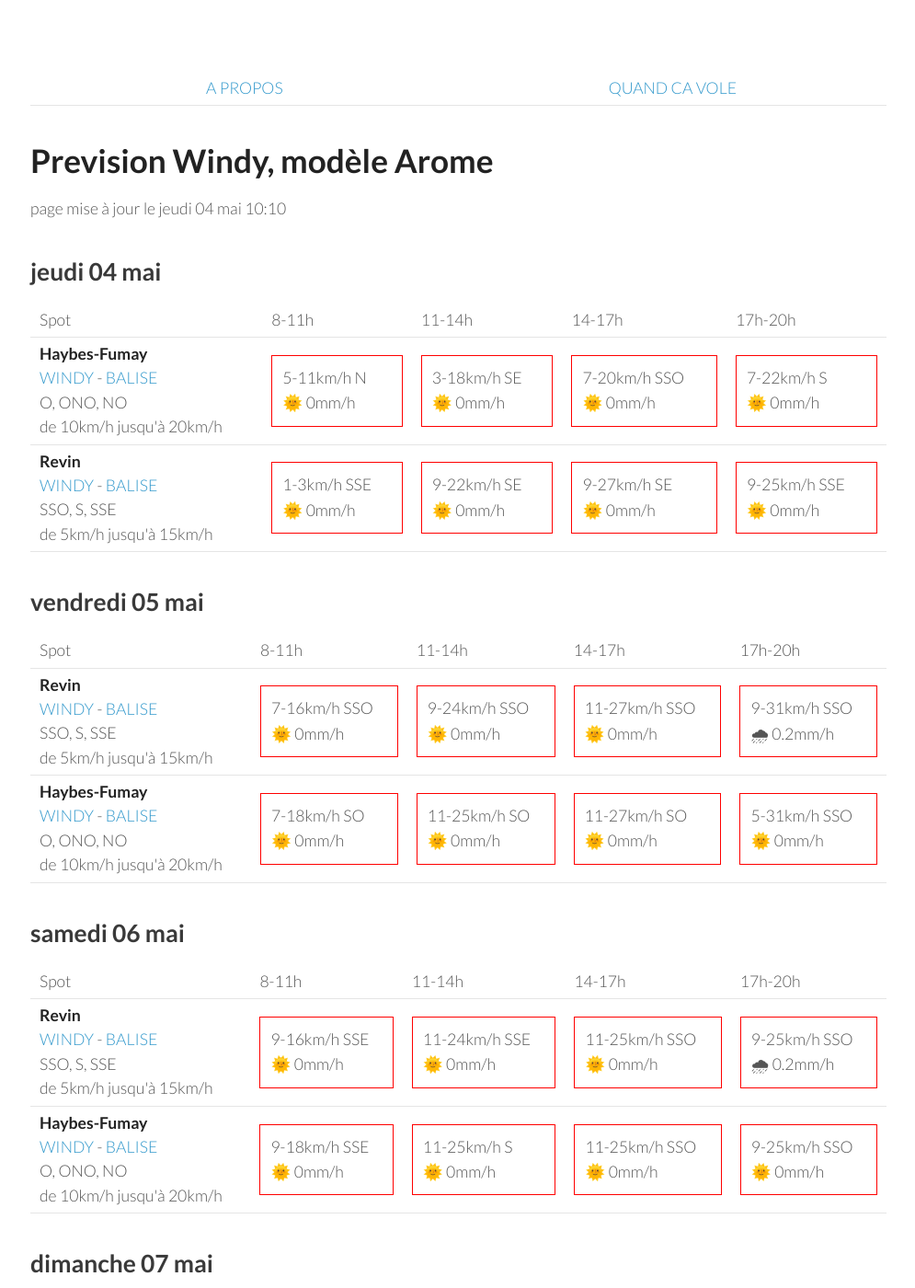
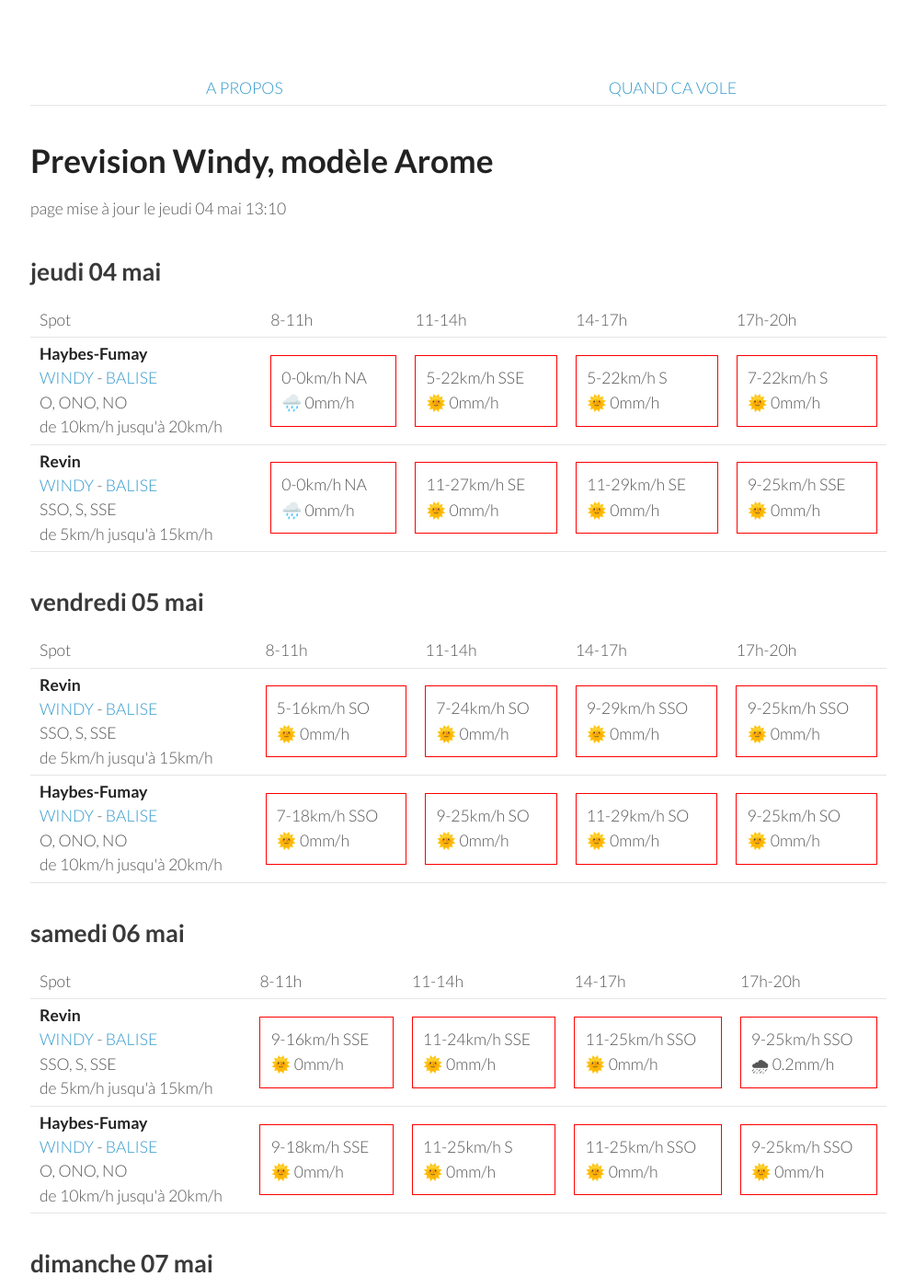
Before and after one commit to parapente-dans-le-nord/parapente-dans-le-nord.github.io, a Jekyll site: the page built from ardennes.markdown, in a window 1280 px wide and 1400 px high. Shown: the whole window at 92% size, without its empty margins (25-1020 px from the left). Built offline with Jekyll 4.4.1, drawn with Linux system fonts in a browser that asks for light colours.

Commit message:
update index.markdown

```diff
--- a/ardennes.markdown
+++ b/ardennes.markdown
@@ -7,7 +7,7 @@ title:  "Tous les spots"
 {: .links}
 
 # Prevision Windy, modèle Arome
-page mise à jour le jeudi 04 mai 10:10
+page mise à jour le jeudi 04 mai 13:10
 
 ## jeudi 04 mai
 
@@ -24,21 +24,19 @@ page mise à jour le jeudi 04 mai 10:10
 <tr>
         <td><strong>Haybes-Fumay</strong><br><a href="https://windy.com/49.998/4.715?49.913,4.738,10">WINDY</a> - <span class=""><a href="http://www.balisemeteo.com/balise.php?idBalise=104">BALISE</a> </span><br> <span class="vent-favorable">O, ONO, NO</span><br><span class="force-vent">de 10km/h jusqu'à 20km/h</span> </td>
 
-            <td><div class="not-flyable"><p>5-11km/h N</p><p>🌞 0mm/h</p></div></td>
-            <td><div class="not-flyable"><p>3-18km/h SE</p><p>🌞 0mm/h</p></div></td>
-            <td><div class="not-flyable"><p>7-20km/h SSO</p><p>🌞 0mm/h</p></div></td>
+            <td><div class="not-flyable"><p>0-0km/h NA</p><p>🌧️ 0mm/h</p></div></td>
+            <td><div class="not-flyable"><p>5-22km/h SSE</p><p>🌞 0mm/h</p></div></td>
+            <td><div class="not-flyable"><p>5-22km/h S</p><p>🌞 0mm/h</p></div></td>
             <td><div class="not-flyable"><p>7-22km/h S</p><p>🌞 0mm/h</p></div></td>
-
 
     </tr>
 <tr>
         <td><strong>Revin</strong><br><a href="https://windy.com/49.948/4.625?49.543,4.625,8">WINDY</a> - <span class=""><a href="http://www.balisemeteo.com/balise.php?idBalise=5019">BALISE</a> </span><br> <span class="vent-favorable">SSO, S, SSE</span><br><span class="force-vent">de 5km/h jusqu'à 15km/h</span> </td>
 
-            <td><div class="not-flyable"><p>1-3km/h SSE</p><p>🌞 0mm/h</p></div></td>
-            <td><div class="not-flyable"><p>9-22km/h SE</p><p>🌞 0mm/h</p></div></td>
-            <td><div class="not-flyable"><p>9-27km/h SE</p><p>🌞 0mm/h</p></div></td>
+            <td><div class="not-flyable"><p>0-0km/h NA</p><p>🌧️ 0mm/h</p></div></td>
+            <td><div class="not-flyable"><p>11-27km/h SE</p><p>🌞 0mm/h</p></div></td>
+            <td><div class="not-flyable"><p>11-29km/h SE</p><p>🌞 0mm/h</p></div></td>
             <td><div class="not-flyable"><p>9-25km/h SSE</p><p>🌞 0mm/h</p></div></td>
-
 
     </tr>
 
@@ -60,20 +58,20 @@ page mise à jour le jeudi 04 mai 10:10
 <tr>
         <td><strong>Revin</strong><br><a href="https://windy.com/49.948/4.625?49.543,4.625,8">WINDY</a> - <span class=""><a href="http://www.balisemeteo.com/balise.php?idBalise=5019">BALISE</a> </span><br> <span class="vent-favorable">SSO, S, SSE</span><br><span class="force-vent">de 5km/h jusqu'à 15km/h</span> </td>
 
-            <td><div class="not-flyable"><p>7-16km/h SSO</p><p>🌞 0mm/h</p></div></td>
-            <td><div class="not-flyable"><p>9-24km/h SSO</p><p>🌞 0mm/h</p></div></td>
-            <td><div class="not-flyable"><p>11-27km/h SSO</p><p>🌞 0mm/h</p></div></td>
-            <td><div class="not-flyable"><p>9-31km/h SSO</p><p>🌧 0.2mm/h</p></div></td>
+            <td><div class="not-flyable"><p>5-16km/h SO</p><p>🌞 0mm/h</p></div></td>
+            <td><div class="not-flyable"><p>7-24km/h SO</p><p>🌞 0mm/h</p></div></td>
+            <td><div class="not-flyable"><p>9-29km/h SSO</p><p>🌞 0mm/h</p></div></td>
+            <td><div class="not-flyable"><p>9-25km/h SSO</p><p>🌞 0mm/h</p></div></td>
 
 
     </tr>
 <tr>
         <td><strong>Haybes-Fumay</strong><br><a href="https://windy.com/49.998/4.715?49.913,4.738,10">WINDY</a> - <span class=""><a href="http://www.balisemeteo.com/balise.php?idBalise=104">BALISE</a> </span><br> <span class="vent-favorable">O, ONO, NO</span><br><span class="force-vent">de 10km/h jusqu'à 20km/h</span> </td>
 
-            <td><div class="not-flyable"><p>7-18km/h SO</p><p>🌞 0mm/h</p></div></td>
-            <td><div class="not-flyable"><p>11-25km/h SO</p><p>🌞 0mm/h</p></div></td>
-            <td><div class="not-flyable"><p>11-27km/h SO</p><p>🌞 0mm/h</p></div></td>
-            <td><div class="not-flyable"><p>5-31km/h SSO</p><p>🌞 0mm/h</p></div></td>
+            <td><div class="not-flyable"><p>7-18km/h SSO</p><p>🌞 0mm/h</p></div></td>
+            <td><div class="not-flyable"><p>9-25km/h SO</p><p>🌞 0mm/h</p></div></td>
+            <td><div class="not-flyable"><p>11-29km/h SO</p><p>🌞 0mm/h</p></div></td>
+            <td><div class="not-flyable"><p>9-25km/h SO</p><p>🌞 0mm/h</p></div></td>
 
 
     </tr>
```
